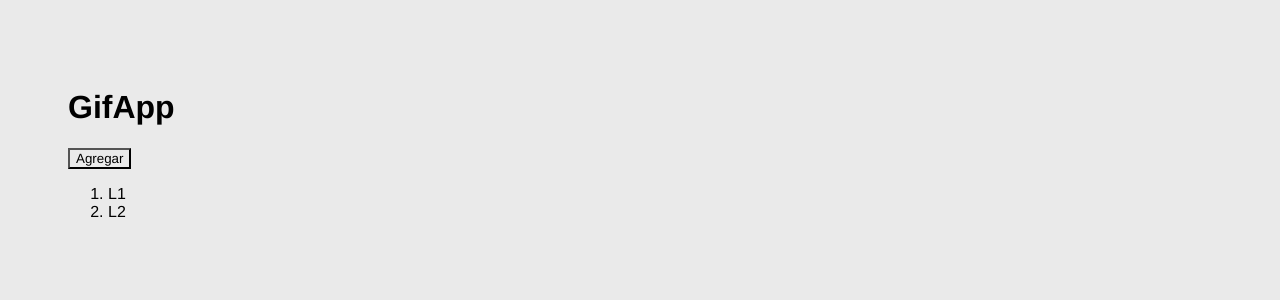
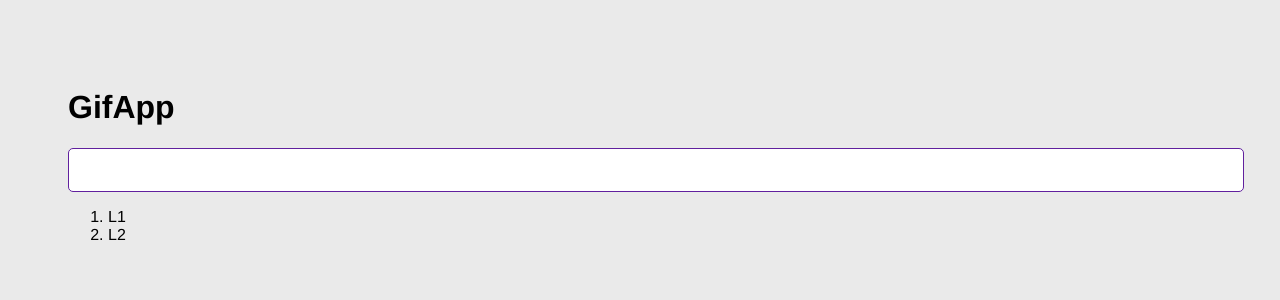
Before and after one commit to Ariel2911/gif-app, a React (Vite) app: page / in a window 1280 px wide. Shown: the top 300 px of the page. Built offline with nearby package versions, Linux system fonts and the light colour scheme.

Commit message:
Agrega componente AddCategory

```diff
--- a/src/GifApp.jsx
+++ b/src/GifApp.jsx
@@ -1,17 +1,18 @@
 import { useState } from 'react';
+import { AddCategory } from './component/AddCategory';
 
 export const GifApp = () => {
   const [categories, setCategories] = useState(['L1', 'L2']);
 
-  const onAddCategory = () => {
-    setCategories(['prueba', ...categories]);
+  const onAddCategory = (newCategory) => {
+    setCategories([newCategory, ...categories]);
   };
 
   return (
     <>
       <h1>GifApp</h1>
 
-      <button onClick={onAddCategory}>Agregar</button>
+      <AddCategory onNewCategory={onAddCategory} />
 
       <ol>
         {categories.map((category) => {
--- /dev/null
+++ b/src/component/AddCategory.jsx
@@ -0,0 +1,29 @@
+import { useState } from 'react';
+export const AddCategory = ({ onNewCategory }) => {
+  const [inputValue, setInputValue] = useState('');
+
+  const handleInputValue = (e) => {
+    setInputValue(e.target.value);
+    // console.log('handleInputValue llamado');
+  };
+
+  const handleSubmit = (e) => {
+    // console.log('handleSubmit llamado');
+    e.preventDefault();
+
+    if (inputValue.trim().length > 2) {
+      onNewCategory(inputValue);
+      setInputValue('');
+    }
+  };
+
+  return (
+    <form onSubmit={handleSubmit}>
+      <input
+        type="text"
+        value={inputValue}
+        onChange={(e) => handleInputValue(e)}
+      />
+    </form>
+  );
+};
```
